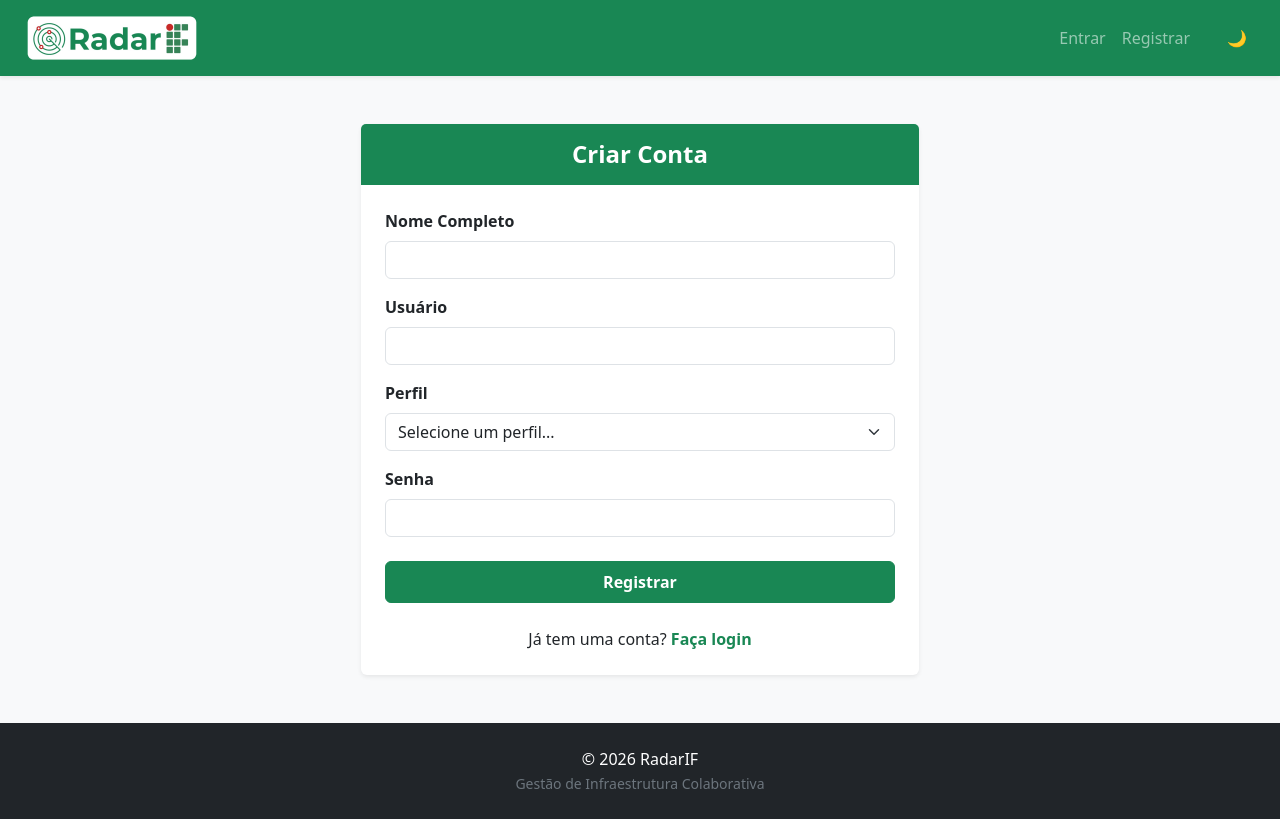
After one commit to Troni13/projeto-hackaton, a Flask app: page /register in a window 1280 px wide. The commit adds this page. Run offline with Flask 3, Linux system fonts and the light colour scheme.

Commit message:
login e registro simples adicionado + modularizaçao do app.py

```diff
--- a/app.py
+++ b/app.py
@@ -1,88 +1,52 @@
 import os
-from flask import Flask, request, jsonify, render_template
-from flask_sqlalchemy import SQLAlchemy
-from datetime import datetime, timezone, timedelta
+from flask import Flask
+from extensions import db, login_manager
+from models import User
 
-app = Flask(__name__)
+def create_app():
+    app = Flask(__name__)
+    app.config['SECRET_KEY'] = 'hackaton-secret-key-123'
 
-# --- CONFIGURAÇÃO DO BANCO ---
-database_uri = os.getenv('DATABASE_URL')
+    # --- CONFIGURAÇÃO DO BANCO ---
+    database_uri = os.getenv('DATABASE_URL')
 
-if database_uri:
-    if database_uri.startswith("mysql://"):
-        database_uri = database_uri.replace("mysql://", "mysql+pymysql://", 1)
-    elif database_uri.startswith("postgres://"):
-        database_uri = database_uri.replace("postgres://", "postgresql://", 1)
+    if database_uri:
+        if database_uri.startswith("mysql://"):
+            database_uri = database_uri.replace("mysql://", "mysql+pymysql://", 1)
+        elif database_uri.startswith("postgres://"):
+            database_uri = database_uri.replace("postgres://", "postgresql://", 1)
 
-app.config['SQLALCHEMY_DATABASE_URI'] = database_uri
-app.config['SQLALCHEMY_TRACK_MODIFICATIONS'] = False
+    app.config['SQLALCHEMY_DATABASE_URI'] = database_uri
+    app.config['SQLALCHEMY_TRACK_MODIFICATIONS'] = False
 
-db = SQLAlchemy(app)
+    # Inicializa as extensões
+    db.init_app(app)
+    login_manager.init_app(app)
 
-# --- MODELO: TABELA DE CHAMADOS ---
-class Chamado(db.Model):
-    id = db.Column(db.Integer, primary_key=True)
-    localizacao = db.Column(db.String(100), nullable=False)
-    categoria = db.Column(db.String(50), nullable=False)
-    descricao = db.Column(db.Text, nullable=False)
-    prioridade = db.Column(db.String(20), default='normal')
-    status = db.Column(db.String(20), default='aberto')
-    data_abertura = db.Column(db.DateTime, default=lambda: datetime.now(timezone(timedelta(hours=-3))))
+    # Configurações do LoginManager
+    login_manager.login_view = 'auth.login'
+    login_manager.login_message = 'Por favor, faça login para acessar esta página.'
+    login_manager.login_message_category = 'warning'
 
-with app.app_context():
-    if database_uri:
-        db.create_all()
+    @login_manager.user_loader
+    def load_user(user_id):
+        return User.query.get(int(user_id))
 
-# --- ROTAS DE NAVEGAÇÃO ---
-@app.route('/')
-def index():
-    return render_template('index.html')
+    # Importa e registra os Blueprints
+    from routes.auth import auth_bp
+    from routes.main import main_bp
 
-@app.route('/painel')
-def painel():
-    return render_template('painel.html')
+    app.register_blueprint(auth_bp)
+    app.register_blueprint(main_bp)
 
-# --- ROTAS DA API ---
-@app.route('/api/chamados', methods=['POST'])
-def criar_chamado():
-    dados = request.get_json(silent=True) or request.form.to_dict()
+    # Criação das tabelas
+    with app.app_context():
+        if database_uri:
+            db.create_all()
 
-    if not dados:
-        return jsonify({"erro": "Nenhum dado recebido"}), 400
+    return app
 
-    is_critico = dados.get('problema_critico') in ['on', True, 'true', '1']
-    prioridade_definida = 'alta' if is_critico else 'normal'
-
-    novo_chamado = Chamado(
-        localizacao=dados.get('localizacao'),
-        categoria=dados.get('categoria'),
-        descricao=dados.get('descricao'),
-        prioridade=prioridade_definida
-    )
-
-    try:
-        db.session.add(novo_chamado)
-        db.session.commit()
-        return jsonify({"mensagem": "Chamado aberto com sucesso!", "id": novo_chamado.id}), 201
-    except Exception as e:
-        db.session.rollback()
-        return jsonify({"erro": "Erro ao salvar no banco"}), 500
-
-@app.route('/api/chamados', methods=['GET'])
-def listar_chamados():
-    chamados = Chamado.query.order_by(Chamado.data_abertura.desc()).all()
-    lista = []
-    for c in chamados:
-        lista.append({
-            "id": c.id,
-            "localizacao": c.localizacao,
-            "categoria": c.categoria,
-            "descricao": c.descricao,
-            "prioridade": c.prioridade,
-            "status": c.status,
-            "data_abertura": c.data_abertura.strftime("%d/%m/%Y %H:%M")
-        })
-    return jsonify(lista), 200
+app = create_app()
 
 if __name__ == '__main__':
     app.run(host='0.0.0.0', port=5000)
--- /dev/null
+++ b/extensions.py
@@ -0,0 +1,5 @@
+from flask_sqlalchemy import SQLAlchemy
+from flask_login import LoginManager
+
+db = SQLAlchemy()
+login_manager = LoginManager()
--- a/requirements.txt
+++ b/requirements.txt
@@ -1,5 +1,6 @@
 Flask==3.0.0
 Flask-SQLAlchemy==3.1.1
+Flask-Login==0.6.3
 PyMySQL==1.1.0
 cryptography==42.0.5
 gunicorn==21.2.0
--- /dev/null
+++ b/routes/auth.py
@@ -0,0 +1,60 @@
+from flask import Blueprint, render_template, redirect, url_for, request, flash
+from flask_login import login_user, logout_user, login_required, current_user
+from werkzeug.security import check_password_hash
+from models import User
+from extensions import db
+
+auth_bp = Blueprint('auth', __name__)
+
+@auth_bp.route('/login', methods=['GET', 'POST'])
+def login():
+    if current_user.is_authenticated:
+        return redirect(url_for('main.painel'))
+
+    if request.method == 'POST':
+        username = request.form.get('username')
+        password = request.form.get('password')
+
+        user = User.query.filter_by(username=username).first()
+
+        if user and user.check_password(password):
+            login_user(user)
+            return redirect(url_for('main.painel'))
+        else:
+            flash('Usuário ou senha inválidos.', 'danger')
+
+    return render_template('login.html')
+
+@auth_bp.route('/register', methods=['GET', 'POST'])
+def register():
+    if current_user.is_authenticated:
+        return redirect(url_for('main.painel'))
+
+    if request.method == 'POST':
+        nome_completo = request.form.get('nome_completo')
+        username = request.form.get('username')
+        password = request.form.get('password')
+        role = request.form.get('role')
+
+        user = User.query.filter_by(username=username).first()
+
+        if user:
+            flash('Nome de usuário já existe.', 'danger')
+            return redirect(url_for('auth.register'))
+
+        new_user = User(nome_completo=nome_completo, username=username, role=role)
+        new_user.set_password(password)
+
+        db.session.add(new_user)
+        db.session.commit()
+
+        flash('Registro realizado com sucesso! Faça login.', 'success')
+        return redirect(url_for('auth.login'))
+
+    return render_template('register.html')
+
+@auth_bp.route('/logout')
+@login_required
+def logout():
+    logout_user()
+    return redirect(url_for('auth.login'))
--- a/templates/components/navbar.html
+++ b/templates/components/navbar.html
@@ -17,9 +17,24 @@
 
         <div class="collapse navbar-collapse" id="navbarNav">
             <ul class="navbar-nav ms-auto me-3">
+                {% if current_user.is_authenticated %}
                 <li class="nav-item"><a class="nav-link" href="/">Abrir Chamado</a></li>
                 <li class="nav-item"><a class="nav-link" href="/painel">Painel de Gestão</a></li>
                 <li class="nav-item"><a class="nav-link" href="/servicos">Serviços</a></li>
+                <li class="nav-item dropdown">
+                    <a class="nav-link dropdown-toggle fw-bold text-white" href="#" id="navbarDropdown" role="button" data-bs-toggle="dropdown" aria-expanded="false">
+                        Olá, {{ current_user.username }}
+                    </a>
+                    <ul class="dropdown-menu dropdown-menu-end" aria-labelledby="navbarDropdown">
+                        <li><span class="dropdown-item-text text-muted small">Perfil: {{ current_user.role|capitalize }}</span></li>
+                        <li><hr class="dropdown-divider"></li>
+                        <li><a class="dropdown-item text-danger" href="{{ url_for('auth.logout') }}">Sair</a></li>
+                    </ul>
+                </li>
+                {% else %}
+                <li class="nav-item"><a class="nav-link" href="{{ url_for('auth.login') }}">Entrar</a></li>
+                <li class="nav-item"><a class="nav-link" href="{{ url_for('auth.register') }}">Registrar</a></li>
+                {% endif %}
             </ul>
         </div>
     </div>
--- /dev/null
+++ b/templates/register.html
@@ -0,0 +1,59 @@
+{% extends "base.html" %}
+
+{% block title %}Registro - RadarIF{% endblock %}
+
+{% block content %}
+<div class="container my-5 flex-grow-1 d-flex align-items-center justify-content-center">
+    <div class="col-md-8 col-lg-6">
+        <div class="card shadow-sm border-0">
+            <div class="card-header bg-success text-white py-3 border-0 text-center">
+                <h4 class="mb-0 fw-bold">Criar Conta</h4>
+            </div>
+            <div class="card-body p-4">
+
+                {% with messages = get_flashed_messages(with_categories=true) %}
+                  {% if messages %}
+                    {% for category, message in messages %}
+                      <div class="alert alert-{{ category }} alert-dismissible fade show" role="alert">
+                        {{ message }}
+                        <button type="button" class="btn-close" data-bs-dismiss="alert" aria-label="Close"></button>
+                      </div>
+                    {% endfor %}
+                  {% endif %}
+                {% endwith %}
+
+                <form action="{{ url_for('auth.register') }}" method="POST">
+                    <div class="mb-3">
+                        <label for="nome_completo" class="form-label fw-semibold">Nome Completo</label>
+                        <input type="text" class="form-control" id="nome_completo" name="nome_completo" required>
+                    </div>
+                    <div class="mb-3">
+                        <label for="username" class="form-label fw-semibold">Usuário</label>
+                        <input type="text" class="form-control" id="username" name="username" required>
+                    </div>
+                    <div class="mb-3">
+                        <label for="role" class="form-label fw-semibold">Perfil</label>
+                        <select class="form-select" id="role" name="role" required>
+                            <option value="" disabled selected>Selecione um perfil...</option>
+                            <option value="aluno">Aluno</option>
+                            <option value="equipe_gestora">Equipe Gestora</option>
+                            <option value="adm">Administrador (ADM)</option>
+                        </select>
+                    </div>
+                    <div class="mb-4">
+                        <label for="password" class="form-label fw-semibold">Senha</label>
+                        <input type="password" class="form-control" id="password" name="password" required>
+                    </div>
+                    <div class="d-grid">
+                        <button type="submit" class="btn btn-success fw-bold py-2">Registrar</button>
+                    </div>
+                </form>
+
+                <div class="mt-4 text-center">
+                    <p class="mb-0">Já tem uma conta? <a href="{{ url_for('auth.login') }}" class="text-success text-decoration-none fw-bold">Faça login</a></p>
+                </div>
+            </div>
+        </div>
+    </div>
+</div>
+{% endblock %}
```
Also changed, not shown: models.py (added, +29 -0 lines), routes/main.py (added, +65 -0 lines), templates/login.html (added, +46 -0 lines), routes/test.py (deleted).
